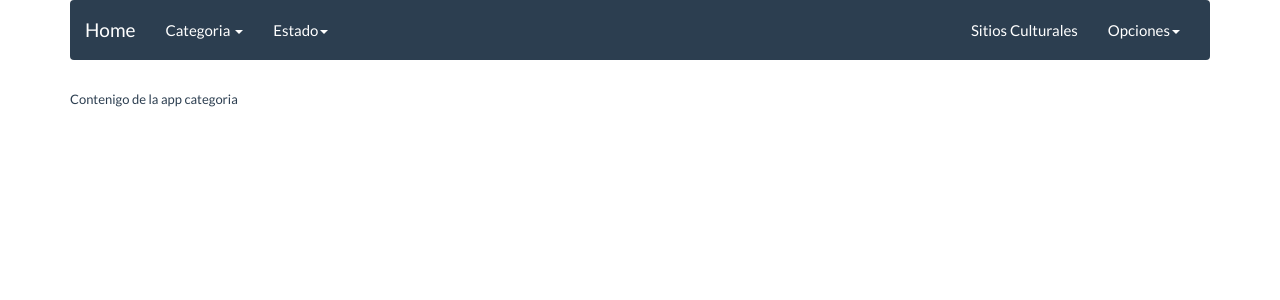
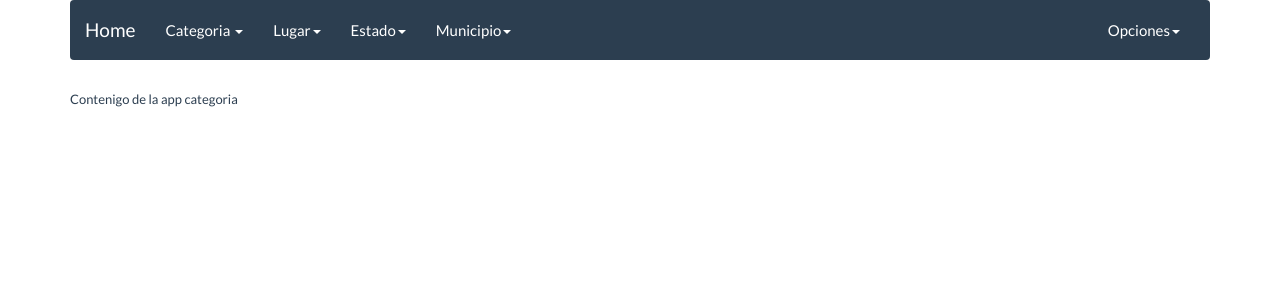
Before and after one commit to NayMac/sculturales, a Django app: template templates/categoria/index.html in a window 1280 px wide. Shown: the top 300 px of the page. Run offline with Django 3.2, Linux system fonts and the light colour scheme; the template is opened without the code that fills it, so the values that code supplies are empty; parts of the project's set-up code (start-up, migrations or seed data) failed here and were passed over; some libraries are stand-ins or nearby versions.

Commit message:
regene 2.3

```diff
--- a/apps/lugar/forms.py
+++ b/apps/lugar/forms.py
@@ -16,7 +16,7 @@ class LugarForm (forms.ModelForm):
             'direccion': 'Dirección',
             'telefono':'Telefono',
             'categoria':'Categoria',
-            'municipio':'Municipio'
+            'municipio':'Municipio',
 
         }
         widgets = {
--- a/apps/lugar/models.py
+++ b/apps/lugar/models.py
@@ -12,7 +12,6 @@ class Lugar(models.Model):
     categoria = models.ForeignKey(Categoria, null=True, blank=True, on_delete=models.CASCADE)
     municipio = models.ForeignKey(Municipio, null=True, blank=True, on_delete=models.CASCADE)
 
-
 class Comentario(models.Model):
     name_persona = models.CharField(max_length=100)
     comentario = models.CharField(max_length=250)
--- a/sculturales/settings.py
+++ b/sculturales/settings.py
@@ -11,6 +11,7 @@ https://docs.djangoproject.com/en/2.1/ref/settings/
 """
 
 import os
+from twilio.rest import Client
 
 # Build paths inside the project like this: os.path.join(BASE_DIR, ...)
 BASE_DIR = os.path.dirname(os.path.dirname(os.path.abspath(__file__)))
@@ -128,3 +129,7 @@ USE_TZ = True
 
 STATIC_URL = '/static/'
 STATICFILES_DIRS = (os.path.join(BASE_DIR,'static'),)
+
+account_sid = 'AC32aba0abfc5b7bafe7bc7c32bdfa9fb5'
+auth_token = 'c10d80ba437b6cf3e47d654bfd5b26e3'
+client = Client(account_sid, auth_token)
--- a/templates/base/base.html
+++ b/templates/base/base.html
@@ -25,25 +25,55 @@
 		                  		</div>
 		                  	<div class="collapse navbar-collapse" id="bs-example-navbar-collapse-1">
 		                    	<ul class="nav navbar-nav">
+
 		                      		<li class="dropdown">
                                         <a href="#" class="dropdown-toggle" data-toggle="dropdown" role="button" aria-expanded="false">Categoria <span class="caret"></span></a>
 		                        		<ul class="dropdown-menu" role="menu">
+                                            <li><a href="{% url 'categoria:listar' %}"> Listar </a> </li>
+                                            <li><a href="{% url 'categoria:crear' %}"> Añadir </a> </li>
 
 				                        </ul>
 		                      		</li>
+                                </ul>
+
+                                <ul class="nav navbar-nav">
+
+		                      		<li class="dropdown">
+                                        <a href="#" class="dropdown-toggle" data-toggle="dropdown" role="button" aria-expanded="false">Lugar<span class="caret"></span></a>
+		                        		<ul class="dropdown-menu" role="menu">
+                                            <li><a href="{% url 'lugar:listar' %}"> Listar </a> </li>
+                                            <li><a href="{% url 'lugar:crear' %}"> Añadir </a> </li>
+
+				                        </ul>
+		                      		</li>
+                                </ul>
+                                <ul class="nav navbar-nav">
+
 		                      		<li class="dropdown">
                                         <a href="#" class="dropdown-toggle" data-toggle="dropdown" role="button" aria-expanded="false">Estado<span class="caret"></span></a>
 		                        		<ul class="dropdown-menu" role="menu">
+                                            <li><a href="{% url 'estado:listar' %}"> Listar </a> </li>
+                                            <li><a href="{% url 'estado:crear' %}"> Añadir </a> </li>
+
+				                        </ul>
+		                      		</li>
+                                </ul>
+                                <ul class="nav navbar-nav">
+		                      		<li class="dropdown">
+                                        <a href="#" class="dropdown-toggle" data-toggle="dropdown" role="button" aria-expanded="false">Municipio<span class="caret"></span></a>
+		                        		<ul class="dropdown-menu" role="menu">
+                                            <li><a href="{% url 'municipio:listar' %}"> Listar </a> </li>
+                                            <li><a href="{% url 'municipio:crear' %}"> Añadir </a> </li>
+
 				                        </ul>
 		                      		</li>
                                 </ul>
 		                    	<ul class="nav navbar-nav navbar-right">
-		                        	<li class="dropdown"><a href="" onclick="pageTracker._link(this.href); return false;">Sitios Culturales</a>
-		                        	</li>
 		                        	<li class="dropdown">
 		                        		<a href="#" class="dropdown-toggle" data-toggle="dropdown" role="button" aria-expanded="false">Opciones<span class="caret"></span></a>
 		                        		<ul class="dropdown-menu" role="menu">
-		                          			<li></li>
+                                            <li> <a href="{% url 'lugar:comentarnuevo' %}"> Comentar</a> </li>
+                                            <li><a href="{% url 'usuario:registrar' %}"> Registrarse</a></li>
 		                        		</ul>
 		                      		</li>
 		                    	</ul>
@@ -65,8 +95,10 @@
 	{% block footer %}
 	{% endblock%}
 </div>
-	<script src="https://code.jquery.com/jquery-1.10.2.min.js"></script>
-	<script src="{% static 'js/bootstrap.min.js' %}"></script>
+<script src="https://code.jquery.com/jquery-3.3.1.slim.min.js" integrity="sha384-q8i/X+965DzO0rT7abK41JStQIAqVgRVzpbzo5smXKp4YfRvH+8abtTE1Pi6jizo" crossorigin="anonymous"></script>
+<script src="https://cdnjs.cloudflare.com/ajax/libs/popper.js/1.14.3/umd/popper.min.js" integrity="sha384-ZMP7rVo3mIykV+2+9J3UJ46jBk0WLaUAdn689aCwoqbBJiSnjAK/l8WvCWPIPm49" crossorigin="anonymous"></script>
+<script src="https://stackpath.bootstrapcdn.com/bootstrap/4.1.3/js/bootstrap.min.js" integrity="sha384-ChfqqxuZUCnJSK3+MXmPNIyE6ZbWh2IMqE241rYiqJxyMiZ6OW/JmZQ5stwEULTy" crossorigin="anonymous"></script>
+
 
 	{% block extrajs %}
 	{% endblock %}
--- a/templates/lugar/lugar_list.html
+++ b/templates/lugar/lugar_list.html
@@ -1,6 +1,5 @@
 {% extends 'base/base.html' %}
 {% block content %}
-
 <table class="table table-bordered">
     <thead>
     <tr>
@@ -13,9 +12,7 @@
 
         <td>Acciones</td>
     </tr>
-
     </thead>
-
     <tbody>
     {% if object_list %}
     {% for lugar in object_list %}
```
Also changed, not shown: apps/usuario/views.py (+5 -2 lines). Lines whose indentation alone changed are shown as unchanged.
